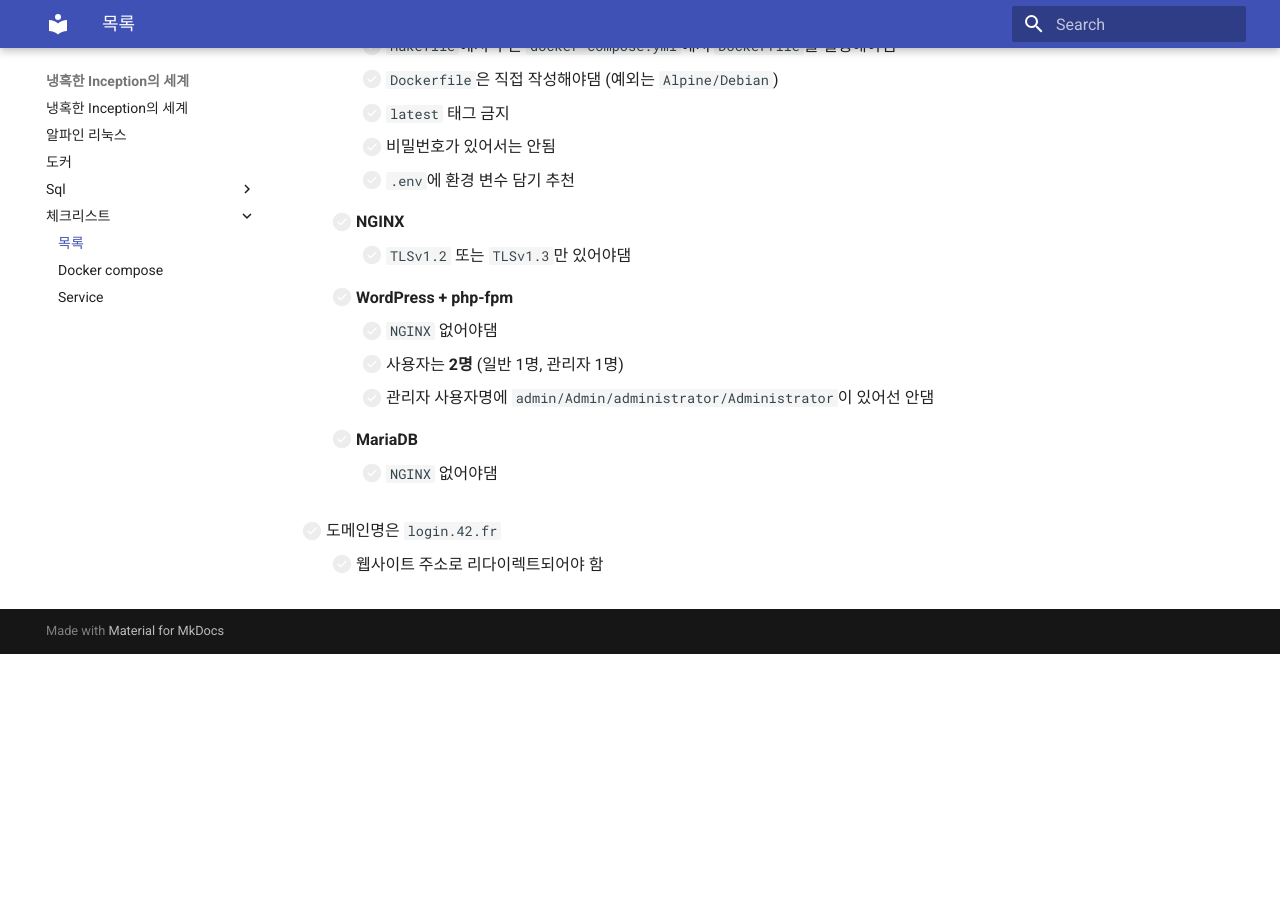
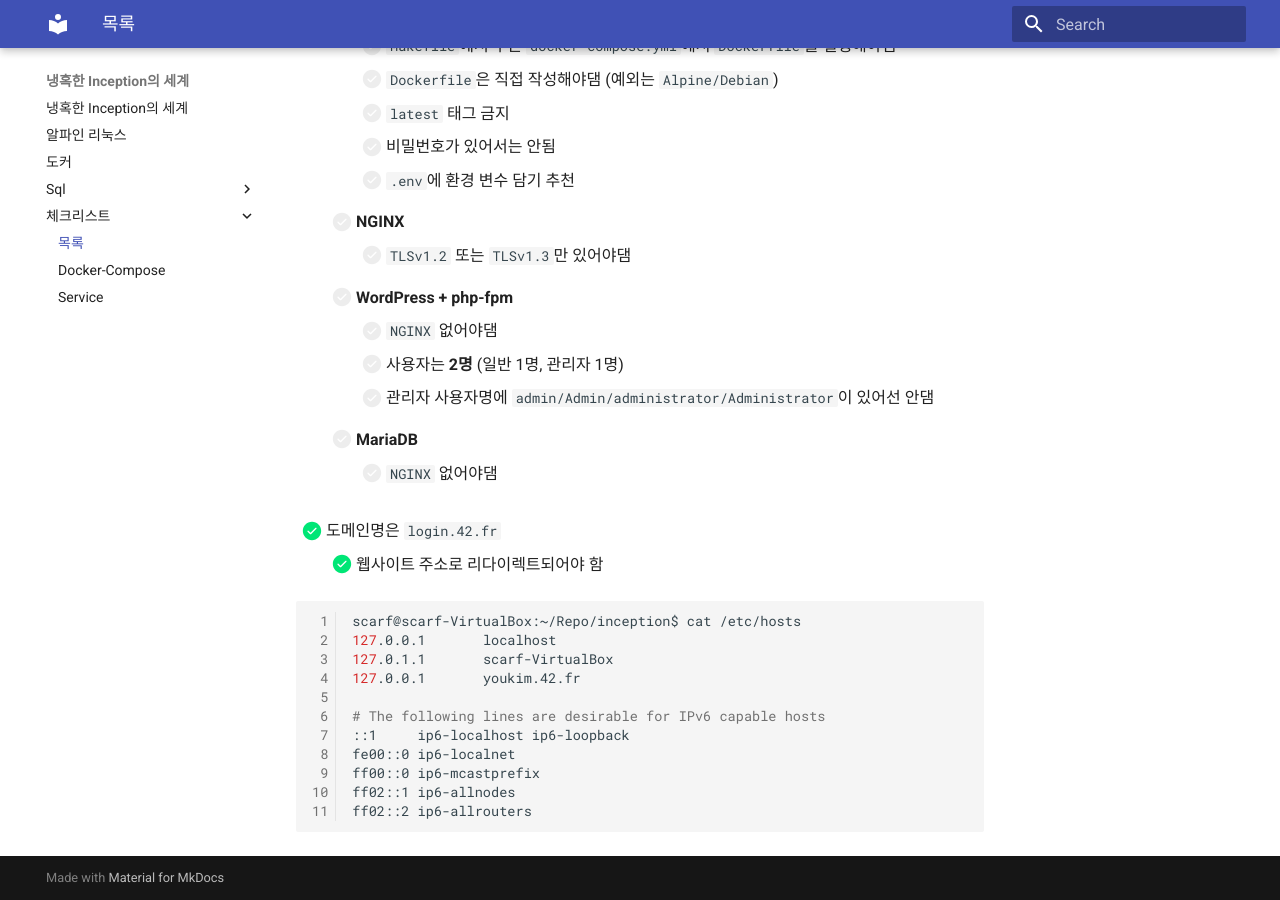
Before and after one commit to 42cursus-youkim/Inception, an MkDocs documentation site: the page built from docs/체크리스트/checklist.md, in a window 1280 px wide and 900 px high, scrolled down 858 px. Built offline with MkDocs 1.6.1 and Material for MkDocs 9.7.7, drawn with Linux system fonts in a browser that asks for light colours; before the commit the page ends 1512 px from its top, so only the background shows below that.

Commit message:
docs: 문법하이라이팅

````diff
--- a/docs/체크리스트/checklist.md
+++ b/docs/체크리스트/checklist.md
@@ -1,8 +1,8 @@
 # 목록
 
-- [x] `docker-compose` 쓰기
+- [x] [`docker-compose` 쓰기](docker-compose.md)
   - [ ] **볼륨**
-    - [ ] 위치는 `/home/login/data`
+    - [x] 위치는 `/home/login/data`
     - [ ] `WordPress DB` 볼륨
     - [ ] `WordPress 웹사이트 파일` 볼륨
 
@@ -15,7 +15,7 @@
   - [ ] 무한 루프 명령어 (`tail -f, bash, sleep infinity, while true`)로 실행이 시작되면 안됨 (entrypoint 등)
   - [ ] `PID 1`에 대해 공부하자
 
-- [ ] **서비스**
+- [ ] [**서비스**](service.md)
   - [ ] 이미지 이름이 해당하는 서비스명과 같아야댐
   - [ ] 전용 컨테이너에서 실행되야댐
   - [ ] 알파인 리눅스 두번쨰 안정판 (3.15.4) 컨테이너에서 실행되야댐
@@ -40,5 +40,19 @@
   - [ ] **MariaDB**
     - [ ] `NGINX` 없어야댐
 
-- [ ] 도메인명은 `login.42.fr`
-  - [ ] 웹사이트 주소로 리다이렉트되어야 함
+- [x] 도메인명은 `login.42.fr`
+  - [x] 웹사이트 주소로 리다이렉트되어야 함
+
+```bash
+scarf@scarf-VirtualBox:~/Repo/inception$ cat /etc/hosts
+127.0.0.1       localhost
+127.0.1.1       scarf-VirtualBox
+127.0.0.1       youkim.42.fr
+
+# The following lines are desirable for IPv6 capable hosts
+::1     ip6-localhost ip6-loopback
+fe00::0 ip6-localnet
+ff00::0 ip6-mcastprefix
+ff02::1 ip6-allnodes
+ff02::2 ip6-allrouters
+```
--- a/mkdocs.yml
+++ b/mkdocs.yml
@@ -8,3 +8,9 @@
   - pymdownx.tasklist:
       custom_checkbox: true
   - mdx_truly_sane_lists
+  - pymdownx.highlight:
+      linenums: true
+      anchor_linenums: true
+  - pymdownx.inlinehilite
+  - pymdownx.snippets
+  - pymdownx.superfences
````
Also changed, not shown: docs/체크리스트/docker-compose.md (+42 -0 lines).
